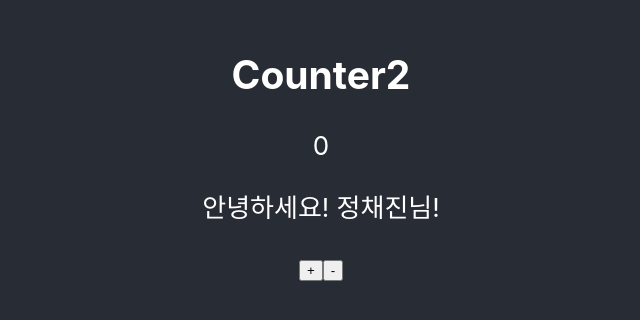
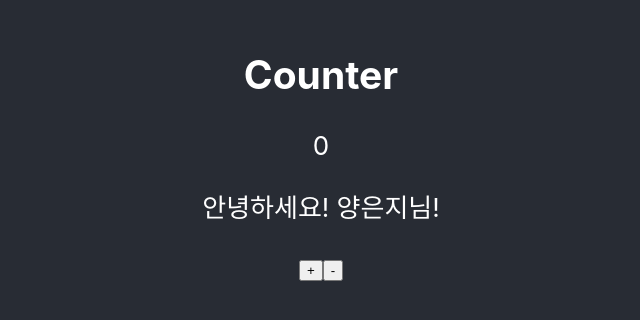
Before and after one commit to ChaejinE/Toy-Project, a React (Create React App) app in the folder cicd-demo-app/hello-frontend/: page / in a window 1280 px wide. Shown: the part 250-570 px from the top of the page, without its empty margins (319-959 px from the left). Built offline with nearby package versions, Linux system fonts and the light colour scheme.

Commit message:
양은지로 바꿔보기

```diff
--- a/cicd-demo-app/hello-frontend/src/components/counter.js
+++ b/cicd-demo-app/hello-frontend/src/components/counter.js
@@ -13,9 +13,9 @@ export default function Counter() {
 
     return (
         <div>
-            <h2>Counter2</h2>
+            <h2>Counter</h2>
             <p>{count}</p>
-            <p>안녕하세요! 정채진님!</p>
+            <p>안녕하세요! 양은지님!</p>
             <button onClick={handleIncrement}>+</button>
             <button onClick={handleDecrement}>-</button>
         </div>
```
